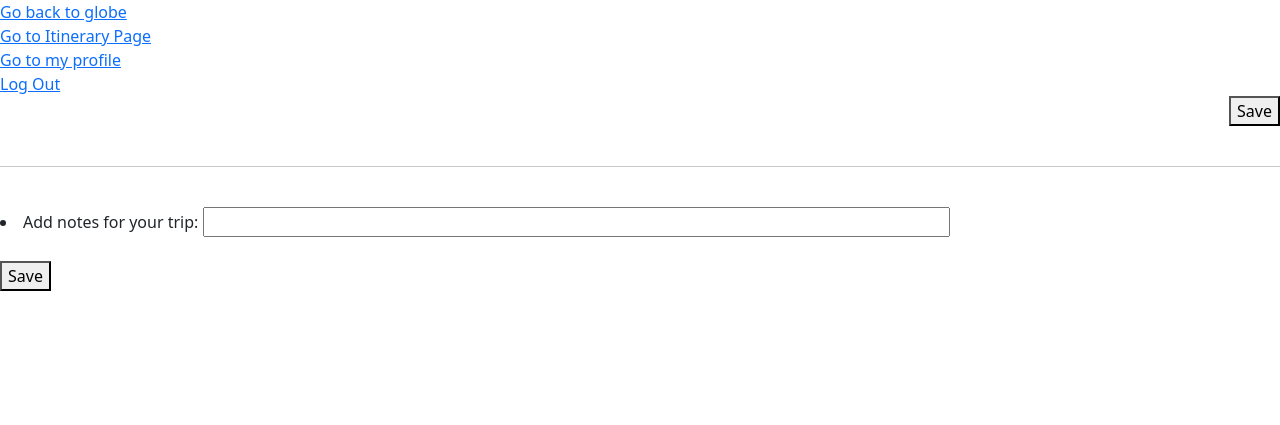
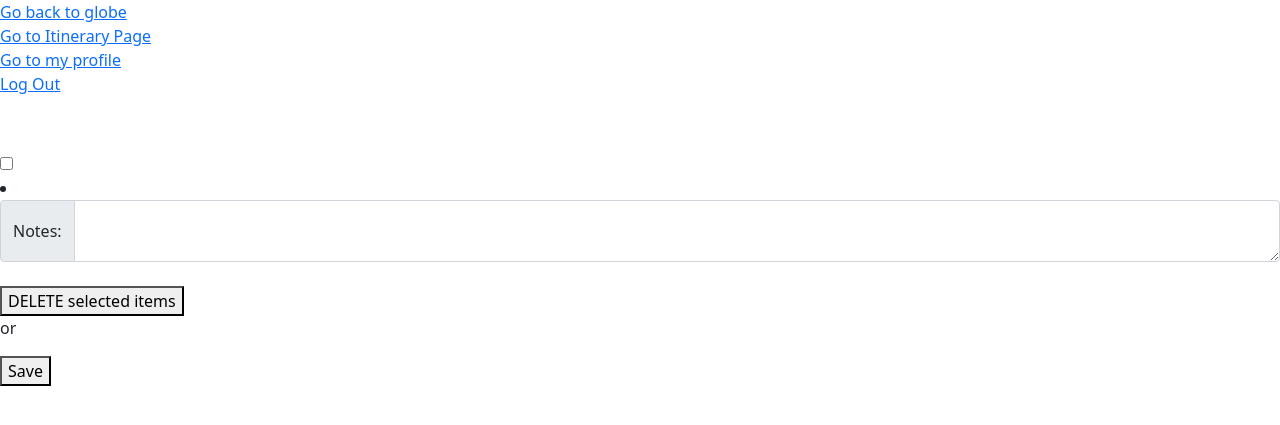
Before and after one commit to victoriaklo/travel-planner, a Flask app: template templates/edit-itinerary.html in a window 1280 px wide. Shown: the top 425 px of the page. Run offline with Flask 2, Linux system fonts and the light colour scheme; the template is opened without the code that fills it, so the values that code supplies are empty.

Commit message:
added checkboxes to delete items

```diff
--- a/server.py
+++ b/server.py
@@ -336,9 +336,7 @@ def edit_itin_by_id(id):
     itinerary = crud.get_itin_by_id(id)
 
     if request.method == 'GET':
-        #get the all cities and scheduled activities from itinerary BY itin_id
-        # then display it in a form
-
+        #get the all cities and scheduled activities from itinerary BY itin_id then display it in a form
         # get activity by itin_id, then pass activity to template
         activities_ids = []
 
@@ -373,22 +371,14 @@ def edit_itin_by_id(id):
         print(act_id_dates_only)
 
         sched_acts_obj_list = itinerary.sched_acts
-        print("\n" * 5)
-        print(sched_acts_obj_list)
-        print("\n" * 5)
 
         for sched_act_obj in sched_acts_obj_list:
             act_id = str(sched_act_obj.act_id)
-            print(act_id)
-            print("\n" * 5)
+
             if act_id in act_id_dates_only:
                 value = act_id_dates_only.get(act_id)
-                print(value)
-                print("\n" * 5)
                 sched_act_obj.datetime = datetime.strptime(value, '%Y-%m-%d')
-                print(sched_act_obj.datetime)
-                print("\n" * 5)
-                # db.session.commit()
+                db.session.commit()
 
         return redirect(f"/itinerary/{id}")
 
@@ -416,8 +406,6 @@ def display_itin_by_id(id):
         else:
             act_group_by_city[activity.city_id] = [activity]
 
-    # scheduled_activities will have datetime
-    #itinerary will have notes
     # add a field for flights
 
 
--- a/templates/edit-itinerary.html
+++ b/templates/edit-itinerary.html
@@ -8,27 +8,26 @@
 
 <div class="d-grid gap-2 d-md-flex justify-content-md-end">
     <button id="edit-itin-btn" type="button" hidden>Edit</button>
-    <button id="save-edits-btn" type="submit">Save</button>
+    <!-- <button id="save-edits-btn" type="submit">Save</button> -->
   </div>
 <br>
 <h2>{{itinerary.title}}</h2>
-
-<hr>
-
-
-<p>{{act_group_by_city}}</p>
 
 <br>
 <form action="/itinerary/{{itin_id}}/edit" id="edit-itin-form" method="post">
   {% for key, value in act_group_by_city.items() %}
 <br>
-<div class="card" style="width: 50rem;">
+<div class="card" style="width: 64rem;">
     <div class="card-body">
       <h5 class="card-title">{{ key|e }}</h5>
     </div>
     {% for items in value %}
-    <ul class="list-group list-group-flush">
+    <div>
+      <input type="checkbox" id="activity-test" name="activity">
+      <label for="activity">
         <li class="list-group-item">{{items.type}}: {{items.name}}
+        </li>
+      </label>
       <span>
         <label for="{{items.name}} date"> Add date:</label>
 
@@ -36,25 +35,47 @@
               value="2022-04-01"
               min="2022-04-01" max="2050-12-31">
       </span>
-
-      </li>
-      {% endfor %}
-      <li id="city-flights" class="list-group-item">Flight info here</li>
-      <!-- <label for="name">Flight data:</label>
-
-      <input type="text" id="name" name="name" required
-       minlength="4" maxlength="100" size="10"> -->
+    </div>
+    <ul class="list-group list-group-flush">
 
       {% endfor %}
+      <br>
+       <div class="input-group mb-3">
+        <input type="checkbox" id="activity-test" name="flight">
+        <span class="input-group-text">Departing Airport</span>
+        <input type="text" class="form-control" placeholder="SFO" aria-label="depart_airport">
+        <span class="input-group-text">Arrival Date</span>
+        <input type="date" name="arrival-date"
+              value="2022-04-01"
+              min="2022-04-01" max="2050-12-31">
+        <span class="input-group-text">Arrival Airport</span>
+        <input type="text" class="form-control" placeholder="CDG" aria-label="arrival_airport">
+        <span class="input-group-text">Arrival Date</span>
+        <input type="date" name="arrival-date"
+              value="2022-04-01"
+              min="2022-04-01" max="2050-12-31">
+      </div>
+
+
+{% endfor %}
+      <div>
+        <input type="checkbox" id="notes" name="notes">
+        <label for="notes">
+      </div>
       <li id ="city-notes" class="city-notes">
-      <label for="notes">Add notes for your trip:</label>
-
-      <input type="text" id="edit-notes" name="notes"
-       minlength="1" maxlength="100" size="75"></li>
+       <div class="input-group">
+        <span class="input-group-text">Notes:</span>
+        <textarea class="form-control" aria-label="notes"></textarea>
+      </div>
+      </li>
     </ul>
   </div>
 <br>
+<span>
+  <button id="delete-edits-btn" type="submit">DELETE selected items</button>
+  <p>or</p>
   <button id="save-edits-btn" type="submit">Save</button>
+</span>
 
 </form>
 <br>
--- a/templates/itinerary.html
+++ b/templates/itinerary.html
@@ -22,9 +22,6 @@
 
 <hr>
 
-
-<p>{{act_group_by_city}}</p>
-
 <br>
 
 
@@ -37,7 +34,7 @@
     </div>
     {% for items in value %}
     <ul class="list-group list-group-flush">
-      <li class="list-group-item">{{items.type}}: {{items.name}} </li>
+      <li class="list-group-item"> {{items.type}}: {{items.name}} <span>{{items.sched_acts}}</span></li>
       {% endfor %}
       <li id="city-flights" class="list-group-item">Flight info here</li>
       <li id ="city-notes" class="list-group-item">[Don't forget to add notes here]</li>
```
Lines whose indentation alone changed are shown as unchanged.
